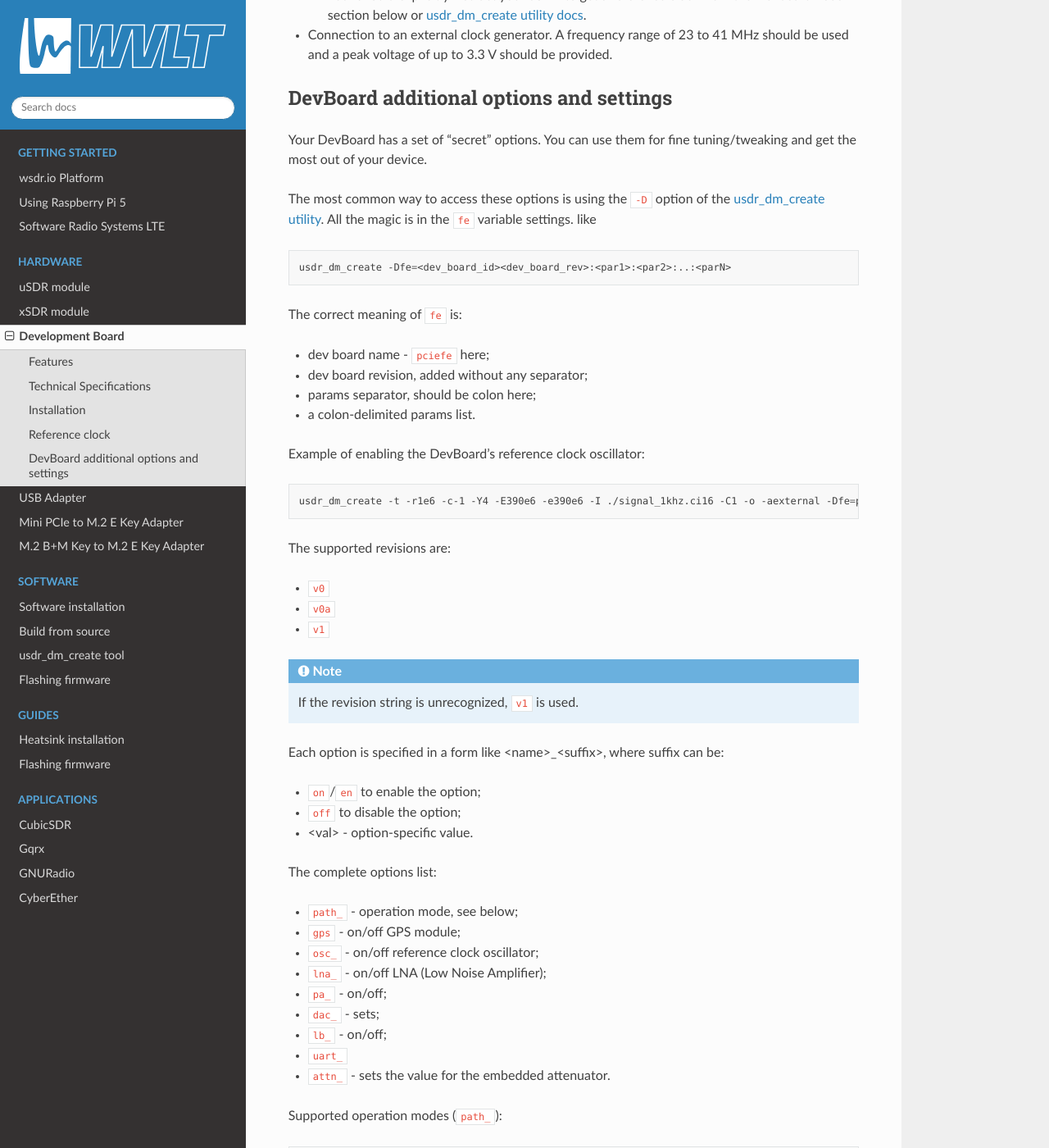
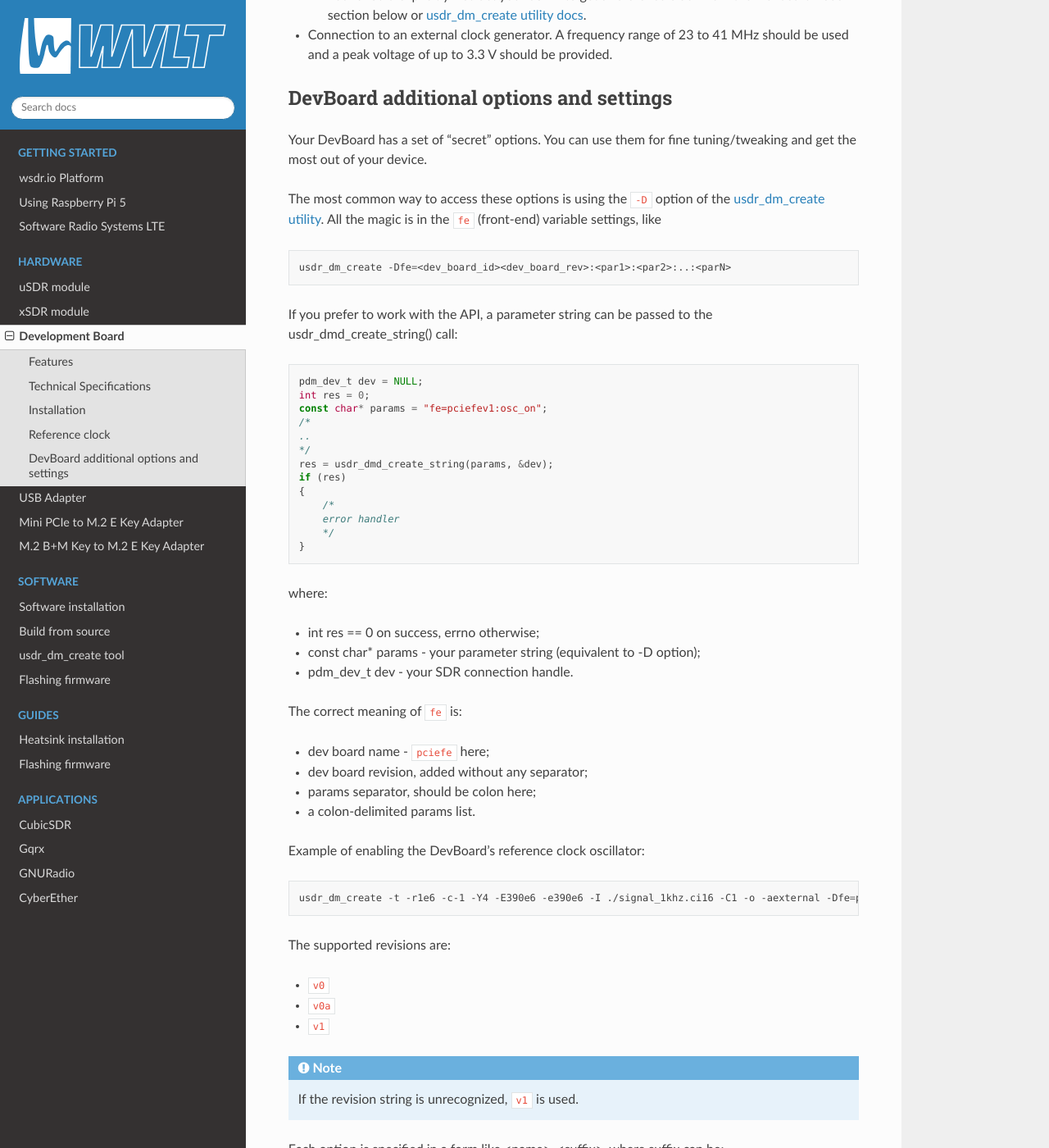
Before and after one commit to wavelet-lab/docs, a Sphinx documentation site: the page built from source/hardware/devboard.rst, in a window 1280 px wide and 1400 px high, scrolled down 5269 px. Shown: the whole window at 82% size. Built offline with Sphinx 7.4.7 and the Read the Docs theme 2.0.0, drawn with Linux system fonts in a browser that asks for light colours; some of the changed text lies outside the part shown.

Commit message:
devboard & dm_create docs update

```diff
--- a/source/hardware/devboard.rst
+++ b/source/hardware/devboard.rst
@@ -86,11 +86,36 @@ DevBoard additional options and settings
 
 Your DevBoard has a set of "secret" options. You can use them for fine tuning/tweaking and get the most out of your device.
 
-The most common way to access these options is using the ``-D`` option of the `usdr_dm_create utility <../software/usdr_dm_create.rst>`_. All the magic is in the ``fe`` variable settings. like
+The most common way to access these options is using the ``-D`` option of the `usdr_dm_create utility <../software/usdr_dm_create.rst>`_. All the magic is in the ``fe`` (front-end) variable settings, like
 
 .. code-block:: bash
 
    usdr_dm_create -Dfe=<dev_board_id><dev_board_rev>:<par1>:<par2>:..:<parN>
+
+If you prefer to work with the API, a parameter string can be passed to the usdr_dmd_create_string() call:
+
+.. code-block:: C
+
+    pdm_dev_t dev = NULL;
+    int res = 0;
+    const char* params = "fe=pciefev1:osc_on";
+    /*
+    ..
+    */
+    res = usdr_dmd_create_string(params, &dev);
+    if (res)
+    {
+        /*
+        error handler
+        */
+    }
+
+where:
+
+* int res == 0 on success, errno otherwise;
+* const char* params - your parameter string (equivalent to -D option);
+* pdm_dev_t dev - your SDR connection handle.
+
 
 The correct meaning of ``fe`` is:
 
@@ -117,21 +142,21 @@ The supported revisions are:
 
 Each option is specified in a form like <name>_<suffix>, where suffix can be:
 
-* ``on``/``en`` to enable the option;
+* ``on`` or ``en`` to enable the option;
 * ``off`` to disable the option;
 * <val> - option-specific value.
 
 The complete options list:
 
-* ``path_`` - operation mode, see below;
-* ``gps``   - on/off GPS module;
-* ``osc_``  - on/off reference clock oscillator;
-* ``lna_``  - on/off LNA (Low Noise Amplifier);
-* ``pa_``   - on/off;
-* ``dac_``  - sets;
-* ``lb_``   - on/off;
-* ``uart_``
-* ``attn_`` - sets the value for the embedded attenuator.
+* ``path_`` - set operation mode, see below;
+* ``gps_``  - (on/off) GPS module;
+* ``osc_``  - (on/off) reference clock oscillator;
+* ``lna_``  - (on/off) LNA (Low Noise Amplifier);
+* ``pa_``   - (on/off) ???;
+* ``dac_``  - set      ???;
+* ``lb_``   - (on/off) ???;
+* ``uart_`` - (on/off) UART interface;
+* ``attn_`` - set the value for the built-in attenuator.
 
 Supported operation modes (``path_``):
 
```
Also changed, not shown: source/software/usdr_dm_create.rst (+10 -10 lines).
